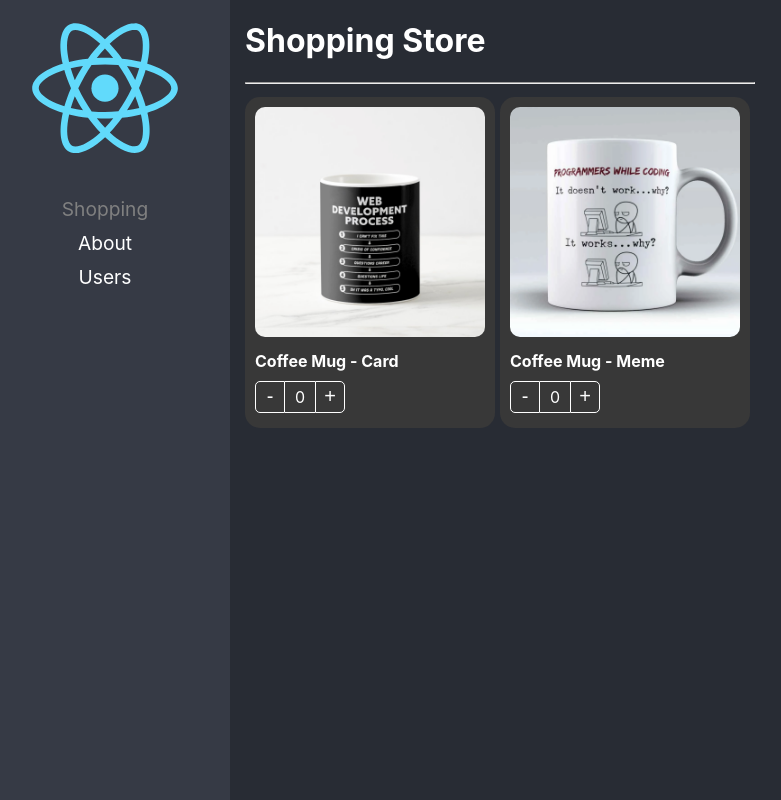
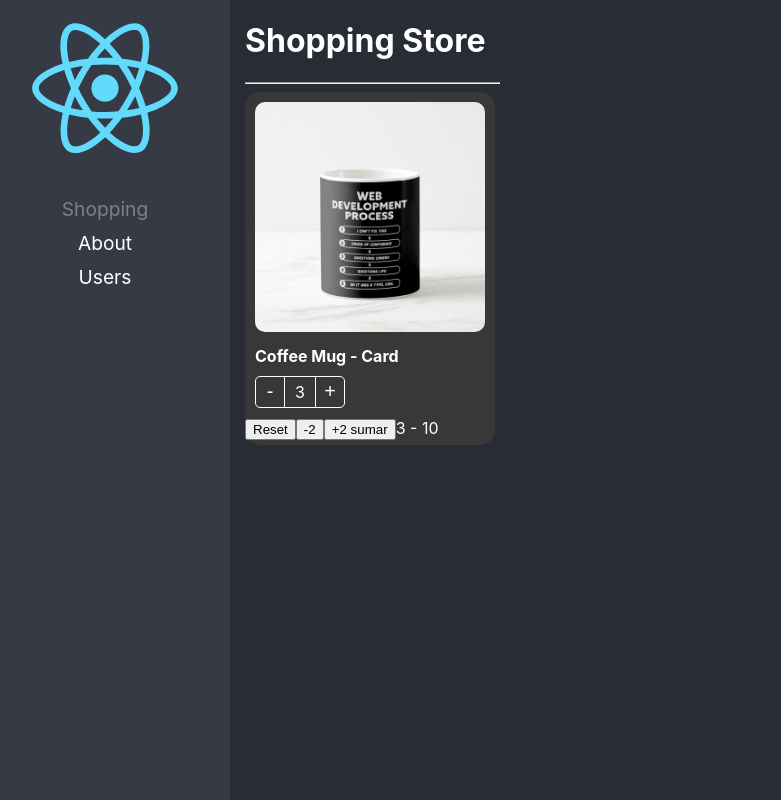
Before and after one commit to kunjolee/react-adv, a React (Create React App) app: page / in a window 1280 px wide. Shown: the whole page, without its empty margins (20-801 px from the left). Built offline with nearby package versions, Linux system fonts and the light colour scheme.

Commit message:
state initializer pattern ready

```diff
--- a/src/02-component-patterns/components/ProductButtons.tsx
+++ b/src/02-component-patterns/components/ProductButtons.tsx
@@ -1,4 +1,4 @@
-import { CSSProperties, useContext } from 'react';
+import { CSSProperties, useCallback, useContext } from 'react';
 import { ProductContext } from './ProductCard';
 import styles from '../styles/styles.module.css';
 
@@ -8,7 +8,8 @@
 }
 
 export const ProductButtons = ({ className, style }: Props) => {
-    const { increaseBy, counter } = useContext(ProductContext);
+    const { increaseBy, counter, maxCount } = useContext(ProductContext);
+    const isMaxReached = useCallback(() => !!maxCount && maxCount === counter, [counter, maxCount]);
 
     return (
         <div className={`${styles.buttonsContainer} ${className}`} style={style}>
@@ -18,7 +19,10 @@
 
             <div className={styles.countLabel}>{counter}</div>
 
-            <button onClick={() => increaseBy(1)} className={styles.buttonAdd}>
+            <button
+                onClick={() => increaseBy(1)}
+                className={`${styles.buttonAdd} ${isMaxReached() && styles.buttonDisabled}`}
+            >
                 +
             </button>
         </div>
--- a/src/02-component-patterns/components/ProductCard.tsx
+++ b/src/02-component-patterns/components/ProductCard.tsx
@@ -1,7 +1,13 @@
-import { createContext, CSSProperties, ReactElement } from 'react';
+import { createContext, CSSProperties } from 'react';
 
 import { useProducts } from '../hooks/useProducts';
-import { onChangeArgs, Product, ProductContextProps } from '../interfaces/interfaces';
+import {
+    InitialValues,
+    onChangeArgs,
+    Product,
+    ProductCardHandlers,
+    ProductContextProps,
+} from '../interfaces/';
 
 import styles from '../styles/styles.module.css';
 
@@ -10,15 +16,30 @@
 
 export interface Props {
     product: Product;
-    children?: ReactElement | ReactElement[];
+    // children?: ReactElement | ReactElement[];
+    children: (args: ProductCardHandlers) => JSX.Element;
     className?: string;
     style?: CSSProperties;
     onChange?: (args: onChangeArgs) => void;
     value?: number;
+    initialValues?: InitialValues;
 }
 
-export const ProductCard = ({ children, product, className, style, onChange, value }: Props) => {
-    const { counter, increaseBy } = useProducts({ onChange, product, value });
+export const ProductCard = ({
+    children,
+    product,
+    className,
+    style,
+    onChange,
+    value,
+    initialValues,
+}: Props) => {
+    const { counter, increaseBy, maxCount, isMaxCountReached, reset } = useProducts({
+        onChange,
+        product,
+        value,
+        initialValues,
+    });
 
     return (
         <Provider
@@ -26,10 +47,19 @@
                 counter,
                 increaseBy,
                 product,
+                maxCount,
             }}
         >
             <div className={`${styles.productCard} ${className}`} style={style}>
-                {children}
+                {children({
+                    count: counter,
+                    isMaxCountReached,
+                    maxCount,
+                    product,
+
+                    increaseBy,
+                    reset,
+                })}
             </div>
         </Provider>
     );
--- a/src/02-component-patterns/hooks/useProducts.ts
+++ b/src/02-component-patterns/hooks/useProducts.ts
@@ -1,28 +1,47 @@
-import { useEffect, useState } from 'react';
-import { onChangeArgs, Product } from '../interfaces/interfaces';
+import { useEffect, useRef, useState } from 'react';
+import { InitialValues, onChangeArgs, Product } from '../interfaces/';
 
 interface useProductArgs {
     product: Product;
     onChange?: (args: onChangeArgs) => void;
     value?: number;
+    initialValues?: InitialValues;
 }
 
-export const useProducts = ({ onChange, product, value = 0 }: useProductArgs) => {
-    const [counter, setCounter] = useState(0);
+export const useProducts = ({ onChange, product, value = 0, initialValues }: useProductArgs) => {
+    const [counter, setCounter] = useState<number>(initialValues?.count ?? value);
+    const isMounted = useRef(false);
 
     const increaseBy = (value: number) => {
-        //si no esta siendo controlado el componente, hacer la suma normal
-        const newValue = Math.max(counter + value, 0);
+        let newValue = Math.max(counter + value, 0);
+        if (initialValues?.maxCount) {
+            newValue = Math.min(newValue, initialValues.maxCount);
+        }
+
         setCounter(newValue);
         onChange && onChange({ count: newValue, product });
     };
 
+    const reset = () => {
+        setCounter(initialValues?.count ?? value);
+    };
+
     useEffect(() => {
+        if (!isMounted.current) return;
+
         setCounter(value);
     }, [value]);
 
+    useEffect(() => {
+        isMounted.current = true;
+    }, []);
+
     return {
         counter,
+        isMaxCountReached: !!initialValues?.maxCount && initialValues.maxCount === counter,
+        maxCount: initialValues?.maxCount,
+
         increaseBy,
+        reset,
     };
 };
--- /dev/null
+++ b/src/02-component-patterns/interfaces/index.ts
@@ -0,0 +1 @@
+export * from './interfaces';
--- a/src/02-component-patterns/pages/ShoppingPage.tsx
+++ b/src/02-component-patterns/pages/ShoppingPage.tsx
@@ -1,53 +1,40 @@
 import ProductCard, { ProductButtons, ProductImage, ProductTitle } from '../components';
 import '../styles/custom-styles.css';
-import { useShoppingCart } from '../hooks/useShoppingCart';
 import { products } from '../data/products';
 
+const product = products[0];
+
 const ShoppingPage = () => {
-    const { shoppingCart, onProductCountChange } = useShoppingCart();
-
     return (
         <div>
             <h1>Shopping Store</h1>
             <hr />
-            <div
-                style={{
-                    display: 'flex',
-                    flexWrap: 'wrap',
+            <ProductCard
+                product={product}
+                className='bg-dark text-white'
+                key={product.id}
+                initialValues={{
+                    count: 3,
+                    maxCount: 10,
                 }}
             >
-                {products.map((product) => {
-                    return (
-                        <ProductCard
-                            product={product}
-                            className='bg-dark text-white'
-                            key={product.id}
-                            onChange={onProductCountChange}
-                            value={shoppingCart[product.id]?.count ?? 0}
-                        >
-                            <ProductImage className='custom-image' />
-                            <ProductTitle className='text-bold' />
-                            <ProductButtons className='custom-buttons' />
-                        </ProductCard>
-                    );
-                })}
-            </div>
-            <div className='shopping-cart'>
-                {Object.values(shoppingCart).map((product) => (
-                    <ProductCard
-                        product={product}
-                        className='bg-dark text-white'
-                        style={{ width: '100px' }}
-                        key={product.id}
-                        value={product.count}
-                        onChange={onProductCountChange}
-                    >
+                {({ reset, count, increaseBy, isMaxCountReached, maxCount }) => (
+                    <>
                         <ProductImage className='custom-image' />
-                        <ProductTitle title={`${product.count}`} />
+                        <ProductTitle className='text-bold' />
                         <ProductButtons className='custom-buttons' />
-                    </ProductCard>
-                ))}
-            </div>
+                        <button onClick={reset}>Reset</button>
+                        <button onClick={() => increaseBy(-2)}> -2</button>
+                        {/* si no se llega al isMaxCount, mostrar +2, si llega, lo ocultamos */}
+                        {!isMaxCountReached && (
+                            <button onClick={() => increaseBy(2)}>+2 sumar</button>
+                        )}
+                        <span>
+                            {count} - {maxCount}
+                        </span>
+                    </>
+                )}
+            </ProductCard>
         </div>
     );
 };
--- a/src/02-component-patterns/styles/styles.module.css
+++ b/src/02-component-patterns/styles/styles.module.css
@@ -58,3 +58,9 @@
 .buttonAdd:hover {
     background-color: rgba(0, 0, 0, 0.1);
 }
+
+.buttonDisabled {
+    border-color: grey !important;
+    border-left: 1px solid #fff !important;
+    color: grey !important;
+}
```
Also changed, not shown: src/02-component-patterns/interfaces/interfaces.ts (+16 -0 lines).
